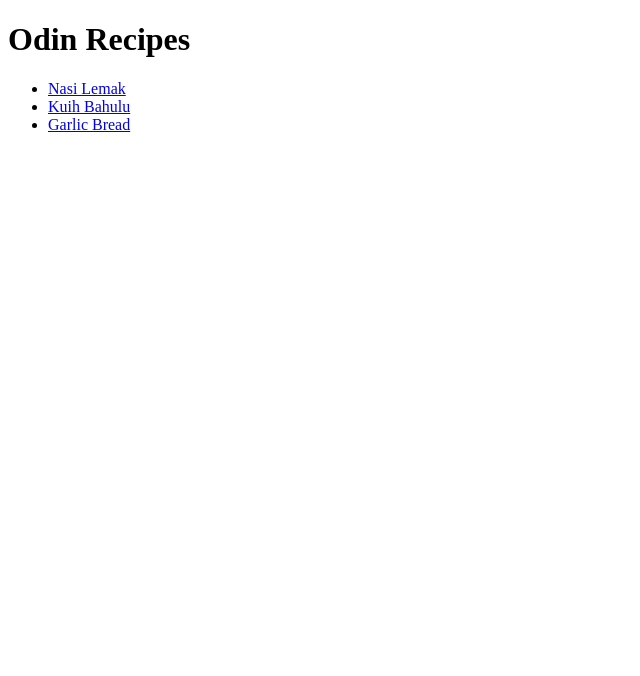
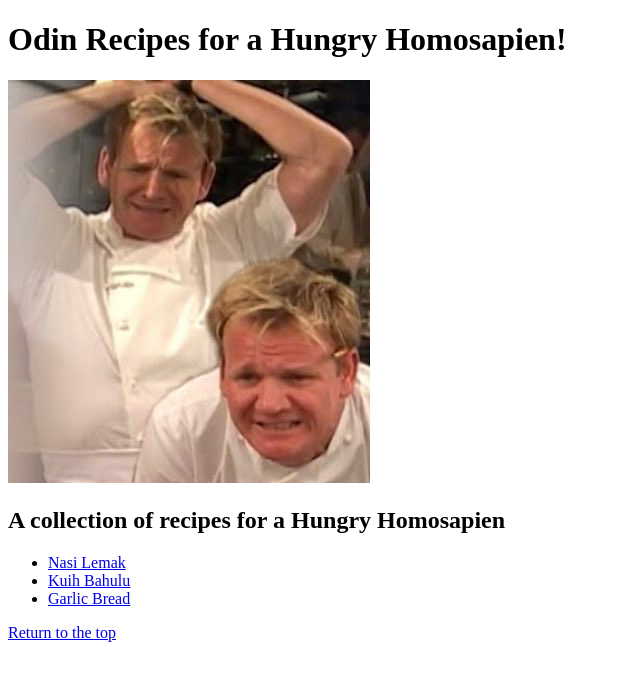
Before and after one commit to a1ffdniall/odin-recipes, a plain HTML site: page index.html in a window 1280 px wide. Shown: the whole page, without its empty margins (0-640 px from the left). Drawn offline with Linux system fonts and the light colour scheme.

Commit message:
Modified the index.html file

```diff
--- a/index.html
+++ b/index.html
@@ -6,12 +6,22 @@
     <title>Recipes for a Hungry Homosapien!</title>
 </head>
 <body>
-    <h1>Odin Recipes</h1>
+    <h1>Odin Recipes for a Hungry Homosapien!</h1>
+
+    <img src="images/gordon-ramsay.jpg"
+    alt="A meme of Gordon Ramsay crashing out in two different expression combined"
+    height="403"
+    width="362"/>
+
+    <h2>A collection of recipes for a Hungry Homosapien</h2>
 
     <ul>
         <li><a href="recipes/nasi-lemak.html">Nasi Lemak</a></li>
         <li><a href="recipes/kuih-bahulu.html">Kuih Bahulu</a></li>
         <li><a href="recipes/garlic-bread.html">Garlic Bread</a></li>
     </ul>
+
+    <a href="index.html">Return to the top</a>
+
 </body>
 </html>
```
